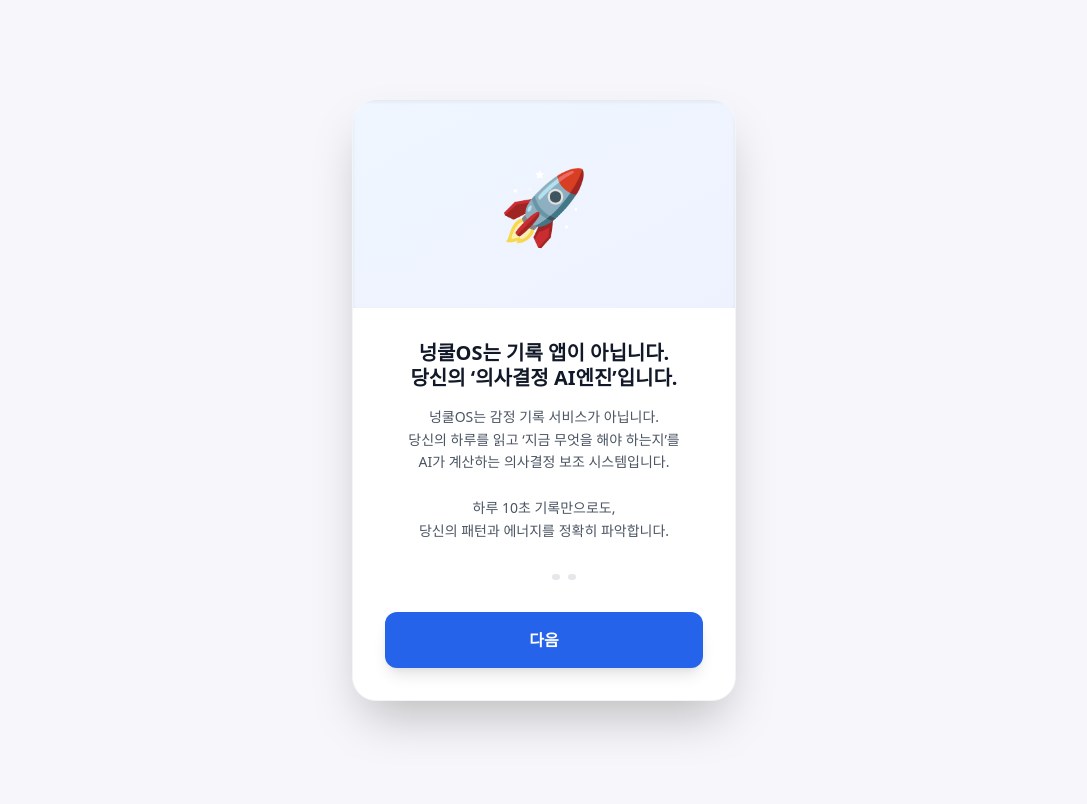
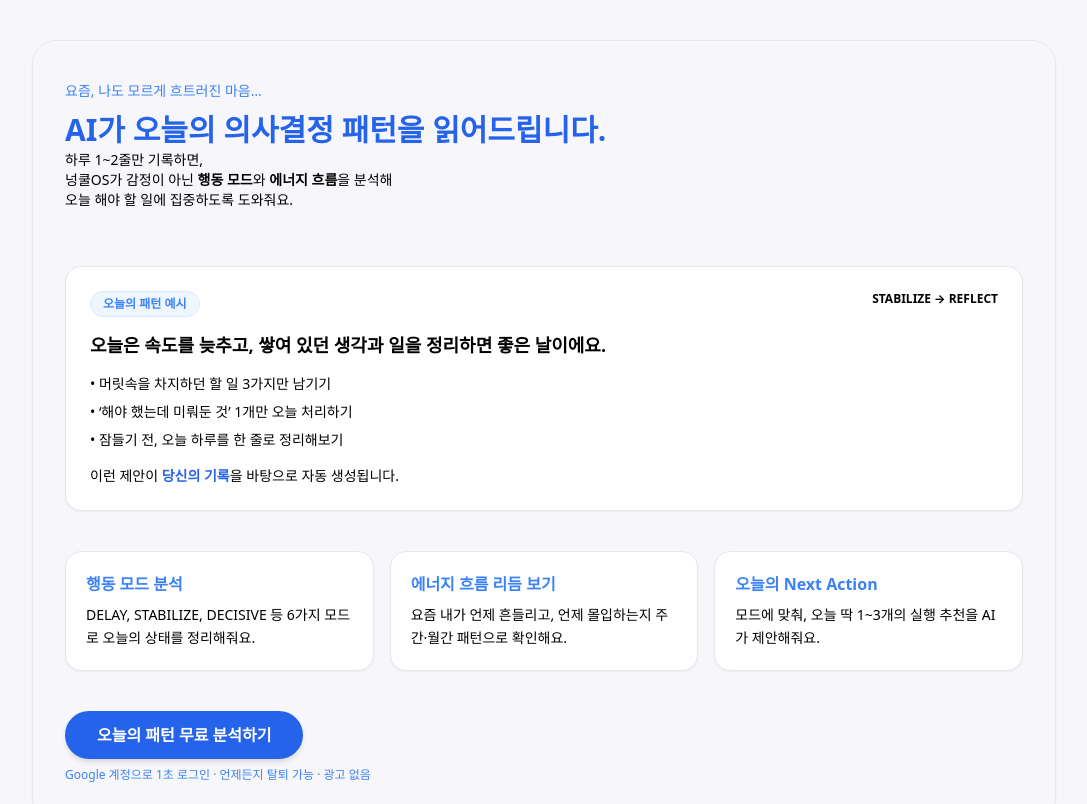
Before and after one commit to NeongKoolSoft/NKOS, a React (Vite) app: page /welcome in a window 1280 px wide. Shown: the top 804 px of the page, without its empty margins (96-1183 px from the left). Built offline with nearby package versions, Linux system fonts and the light colour scheme; no server answers; the HTML template or start-up script is replaced by a standard one.

Commit message:
fix: 251211 1750

```diff
--- a/src/App.jsx
+++ b/src/App.jsx
@@ -1,9 +1,9 @@
 // ============================================================================
 // App.jsx
 // 넝쿨OS 메인 엔트리
-// - 온보딩(튜토리얼) 1회 노출
+// - 광고 랜딩: /welcome (네이버 광고 전용 첫 화면)
 // - 비로그인: 랜딩(/), 모드 체험(/mode), 로그인(/login)
-// - 로그인: 모드, 히스토리, 플래너, 인사이트, Pro 안내 등 전체 기능
+// - 로그인: 온보딩(1회) → 모드, 히스토리, 플래너, 인사이트, Pro 안내 등
 // - 라우트 변경 시 항상 스크롤 최상단 이동
 // - 서버 콜드 스타트 웜업
 // ============================================================================
@@ -43,10 +43,10 @@ import Footer from "./components/Footer";
 // -------------------------
 import PrivacyPolicy from "./pages/PrivacyPolicy";
 import Terms from "./pages/Terms";
-import Planner from "./pages/PlannerPage";
+import PlannerPage from "./pages/PlannerPage";
 import Insight from "./pages/Insight";
-import PlannerPage from "./pages/PlannerPage";
 import InsightReport from "./pages/InsightReport";
+import Welcome from "./pages/Welcome"; // ★ 변경: 네이버 광고용 /welcome 랜딩 페이지
 
 // ============================================================================
 // 1) 공통 유틸 컴포넌트 : ScrollToTop
@@ -224,15 +224,9 @@ function App() {
   // ========================================================================
 
   // -------------------------
-  // (1) 온보딩 페이지
-  // - 조건: 아직 온보딩 안 봤고 + 로그인 안 되었고 + 약관/정책 페이지가 아닐 때
-  // -------------------------
-  if (!hasSeenOnboarding && !session && !isLegalPage) {
-    return <Onboarding onFinish={handleFinishOnboarding} />;
-  }
-
-  // -------------------------
-  // (2) 세션 로딩 중 (Supabase에서 세션 체크하는 동안)
+  // (1) 세션 로딩 중 (Supabase에서 세션 체크하는 동안)
+  // - 예전에는 여기 앞에서 "비로그인 온보딩"을 띄웠지만,
+  //   광고 랜딩(/welcome)을 살리기 위해 로딩 이후에만 온보딩을 체크하도록 변경함.
   // -------------------------
   if (loadingSession) {
     return (
@@ -243,8 +237,10 @@ function App() {
   }
 
   // -------------------------
-  // (3) 비로그인 상태
-  // - 랜딩(/), 체험용 모드(/mode), 로그인(/login), 정책/약관(/privacy, /terms)
+  // (2) 비로그인 상태
+  // - 광고 유입: /welcome
+  // - 일반 접속: /
+  // - 체험용 모드(/mode), 로그인(/login), 정책/약관(/privacy, /terms)
   // -------------------------
   if (!session) {
     return (
@@ -253,7 +249,10 @@ function App() {
         <ScrollToTop />
 
         <Routes>
-          {/* 비로그인 랜딩 홈 */}
+          {/* ★ 변경: 네이버 광고 전용 랜딩 페이지 */}
+          <Route path="/welcome" element={<Welcome />} />
+
+          {/* 비로그인 랜딩 홈 (소개/스토리용) */}
           <Route
             path="/"
             element={
@@ -281,7 +280,7 @@ function App() {
             }
           />
 
-          {/* 이메일 로그인 화면 */}
+          {/* 이메일/소셜 로그인 화면 */}
           <Route path="/login" element={<Login />} />
 
           {/* 정책/약관 페이지 (비로그인에서도 접근 가능) */}
@@ -293,7 +292,17 @@ function App() {
   }
 
   // -------------------------
-  // (4) 로그인 상태
+  // (3) 로그인 상태
+  // - 로그인 직후, 아직 온보딩을 보지 않았다면 온보딩 1회만 노출
+  // - 그 이후에는 기존처럼 메인 앱 라우트로 동작
+  // -------------------------
+  // ★ 변경: 온보딩은 "로그인 후 1번"만 보여주도록 위치 이동
+  if (!hasSeenOnboarding && !isLegalPage) {
+    return <Onboarding onFinish={handleFinishOnboarding} />;
+  }
+
+  // -------------------------
+  // (4) 로그인 + 온보딩 완료 상태
   // - HeaderMobile(햄버거 메뉴) + 라우트별 메인 콘텐츠
   // -------------------------
   return (
@@ -316,7 +325,7 @@ function App() {
           {/* 넝쿨 모드 히스토리 */}
           <Route path="/history" element={<HistoryPage />} />
 
-          {/* 넝쿨 플래너 / 넝쿨 인사이트 (준비/확장용) */}
+          {/* 넝쿨 플래너 / 넝쿨 인사이트 */}
           <Route path="/planner" element={<PlannerPage />} />
           <Route path="/insight" element={<Insight />} />
           <Route path="/insight/report" element={<InsightReport />} />
--- /dev/null
+++ b/src/pages/Welcome.jsx
@@ -0,0 +1,123 @@
+// 내부 박스만 흰색 + 버튼 청록색 적용 버전 + Footer 포함
+import { useNavigate } from "react-router-dom";
+import Footer from "../components/Footer"; // ✅ Footer 가져오기
+
+export default function Welcome() {
+  const navigate = useNavigate();
+
+  const handleStart = () => {
+    navigate("/login");
+  };
+
+  return (
+    // 전체를 세로 방향 레이아웃으로: 위 카드 + 아래 Footer
+    <div className="min-h-screen bg-slate-100 flex flex-col">
+
+      {/* 가운데 카드 영역 */}
+      <div className="flex-1 flex items-center justify-center px-4 py-10">
+        {/* 전체 큰 박스 */}
+        <div className="w-full max-w-5xl bg-white/40 backdrop-blur-sm rounded-3xl border border-slate-200 shadow-sm">
+          {/* 상단 넓은 영역 */}
+          <div className="px-8 py-10">
+            <p className="text-sm text-slate-600 mb-2">
+              요즘, 나도 모르게 흐트러진 마음…
+            </p>
+            <h1 className="text-3xl font-bold text-blue-600 leading-snug">
+              AI가 오늘의 의사결정 패턴을 읽어드립니다.
+            </h1>
+
+            <p className="text-black text-sm space-y-2 mb-4">
+              하루 1~2줄만 기록하면,<br />
+              넝쿨OS가 감정이 아닌{" "}
+              <span className="font-semibold">행동 모드</span>와{" "}
+              <span className="font-semibold">에너지 흐름</span>을 분석해<br />
+              오늘 해야 할 일에 집중하도록 도와줘요.
+            </p>
+          </div>
+
+          {/* 내부 박스 영역은 흰색 카드로 구분 */}
+          <div className="px-8 pb-10 space-y-10">
+            {/* 오늘의 패턴 예시 카드 — 흰색 박스 */}
+            <section className="bg-white rounded-2xl border border-slate-200 p-6 shadow-sm">
+              <div className="flex justify-between items-start mb-4">
+                {/* 왼쪽 뱃지 */}
+                <span className="text-xs font-bold bg-blue-50 border border-blue-100 px-3 py-1 rounded-full text-slate-900">
+                  오늘의 패턴 예시
+                </span>
+                {/* 우측 상단 텍스트 */}
+                <span className="text-xs font-bold text-black">
+                  STABILIZE → REFLECT
+                </span>
+              </div>
+
+              {/* 메인 문구 */}
+              <p className="text-black font-bold text-lg mb-4 leading-snug">
+                오늘은 속도를 늦추고, 쌓여 있던 생각과 일을 정리하면 좋은 날이에요.
+              </p>
+
+              {/* 리스트 */}
+              <ul className="text-black text-sm space-y-2 mb-4">
+                <li>• 머릿속을 차지하던 할 일 3가지만 남기기</li>
+                <li>• ‘해야 했는데 미뤄둔 것’ 1개만 오늘 처리하기</li>
+                <li>• 잠들기 전, 오늘 하루를 한 줄로 정리해보기</li>
+              </ul>
+
+              {/* 하단 설명 */}
+              <p className="text-black text-sm">
+                이런 제안이{" "}
+                <span className="font-bold text-blue-600">당신의 기록</span>
+                을 바탕으로 자동 생성됩니다.
+              </p>
+            </section>
+
+            {/* 기능 3개 카드 — 흰색 박스 */}
+            <section className="grid md:grid-cols-3 gap-4 mt-4">
+              <div className="rounded-2xl border border-slate-200 bg-white p-5 shadow-sm">
+                <h3 className="font-bold text-blue-500 mb-2">행동 모드 분석</h3>
+                <p className="text-sm text-black leading-relaxed">
+                  DELAY, STABILIZE, DECISIVE 등 6가지 모드로 오늘의 상태를
+                  정리해줘요.
+                </p>
+              </div>
+
+              <div className="rounded-2xl border border-slate-200 bg-white p-5 shadow-sm">
+                <h3 className="font-bold text-blue-500 mb-2">
+                  에너지 흐름 리듬 보기
+                </h3>
+                <p className="text-sm text-black leading-relaxed">
+                  요즘 내가 언제 흔들리고, 언제 몰입하는지 주간·월간 패턴으로
+                  확인해요.
+                </p>
+              </div>
+
+              <div className="rounded-2xl border border-slate-200 bg-white p-5 shadow-sm">
+                <h3 className="font-bold text-blue-500 mb-2">
+                  오늘의 Next Action
+                </h3>
+                <p className="text-sm text-black leading-relaxed">
+                  모드에 맞춰, 오늘 딱 1~3개의 실행 추천을 AI가 제안해줘요.
+                </p>
+              </div>
+            </section>
+
+            {/* CTA 버튼 */}
+            <section>
+              <button
+                onClick={handleStart}
+                className="w-full md:w-auto h-12 px-8 rounded-full bg-blue-600 hover:bg-blue-700 text-white font-semibold text-base shadow-md transition"
+              >
+                오늘의 패턴 무료 분석하기
+              </button>
+              <p className="mt-2 text-xs text-slate-500">
+                Google 계정으로 1초 로그인 · 언제든지 탈퇴 가능 · 광고 없음
+              </p>
+            </section>
+          </div>
+        </div>
+      </div>
+
+      {/* 하단 Footer 영역 */}
+      <Footer />
+    </div>
+  );
+}
```
